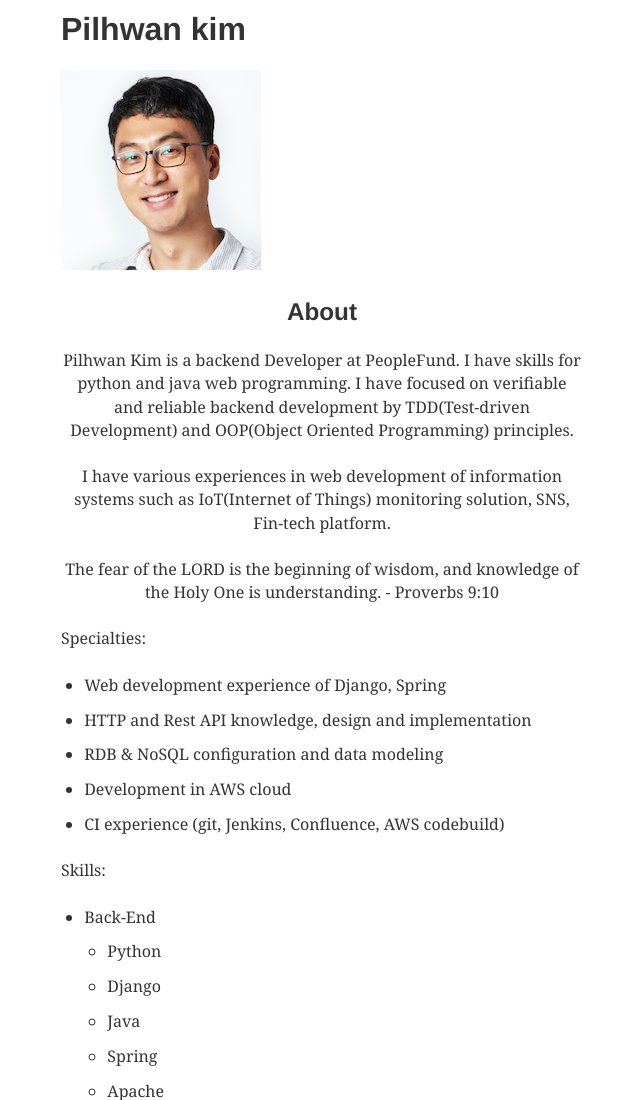
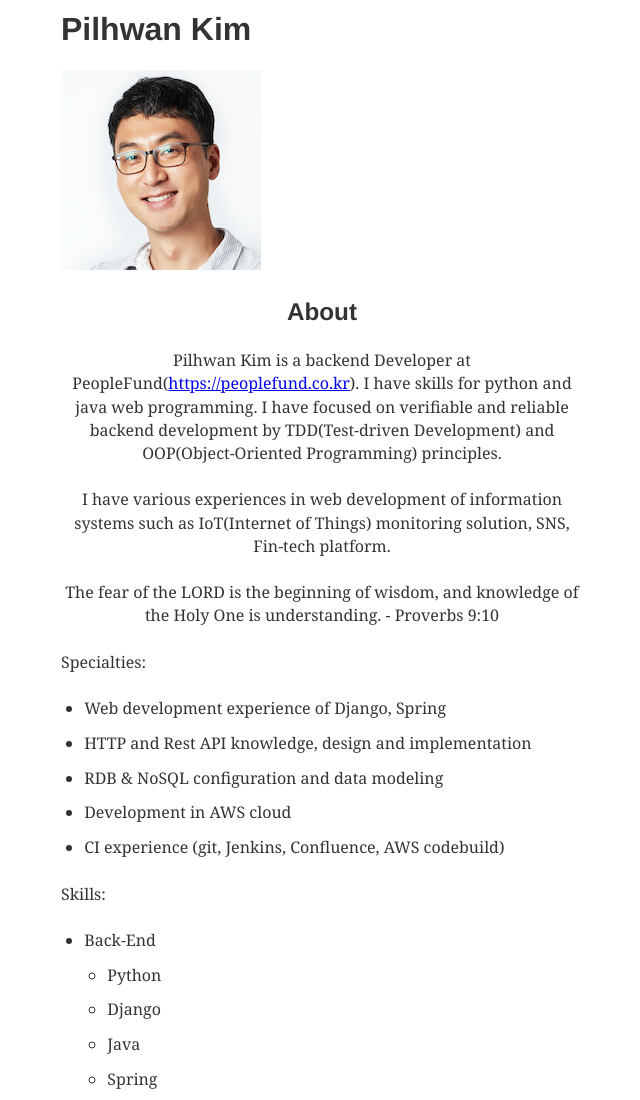
Before and after one commit to PilhwanKim/leonkim.dev, a Gatsby site: page /about in a window 1280 px wide. Shown: the top 1100 px of the page, without its empty margins (318-958 px from the left). Built offline with nearby package versions, Linux system fonts and the light colour scheme; Gatsby itself is replaced by a stand-in of ours; some packages are replaced by stand-ins of ours; what typography-theme-github would draw is missing.

Commit message:
update /about 3

```diff
--- a/content/__about/resume-en.md
+++ b/content/__about/resume-en.md
@@ -4,7 +4,7 @@ date: 2019-1-27 16:21:13
 lang: 'en'
 ---
 
-# Pilhwan kim
+# Pilhwan Kim
 
 ![크롬 화면](../assets/profile.png)
 
@@ -12,7 +12,7 @@ lang: 'en'
 
 ## About
 
-Pilhwan Kim is a backend Developer at PeopleFund. I have skills for python and java web programming. I have focused on verifiable and reliable backend development by TDD(Test-driven Development) and OOP(Object Oriented Programming) principles.
+Pilhwan Kim is a backend Developer at PeopleFund(https://peoplefund.co.kr). I have skills for python and java web programming. I have focused on verifiable and reliable backend development by TDD(Test-driven Development) and OOP(Object-Oriented Programming) principles.
 
 I have various experiences in web development of information systems such as IoT(Internet of Things) monitoring solution, SNS, Fin-tech platform.
 
```
